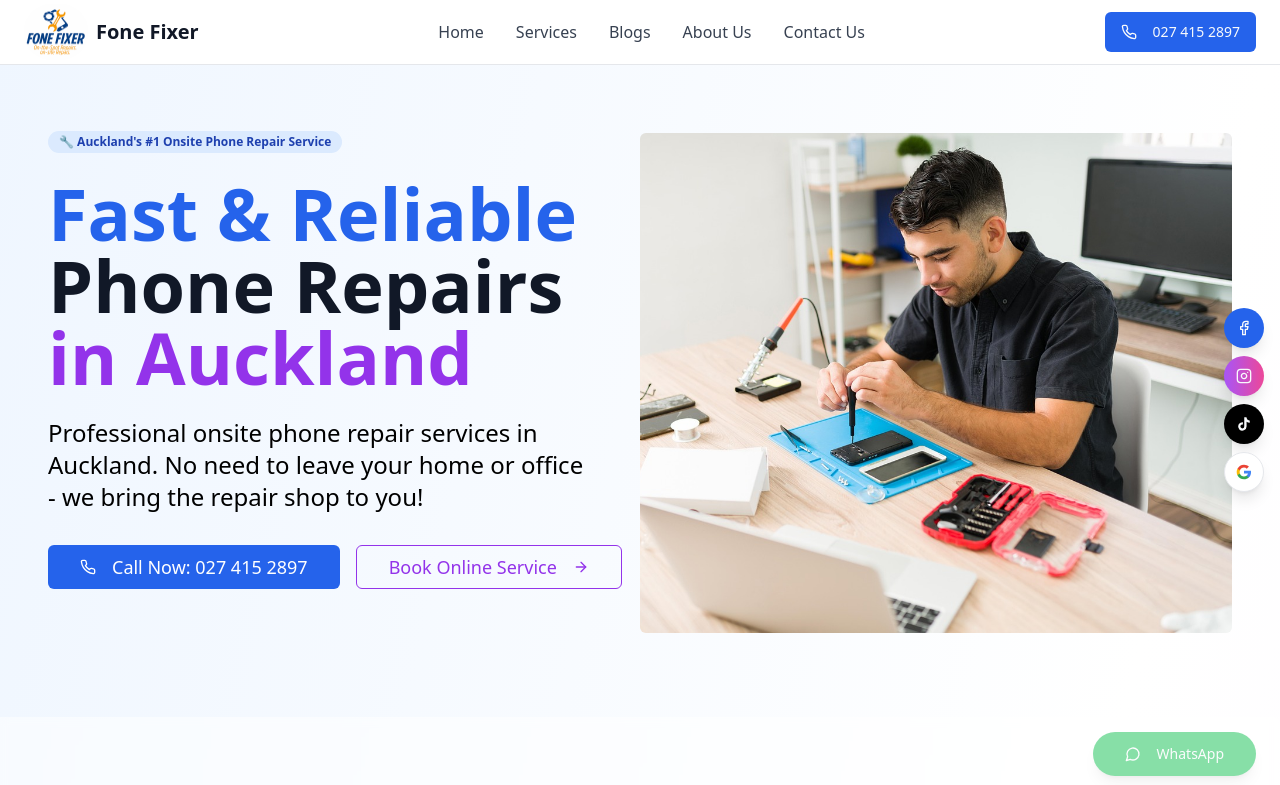
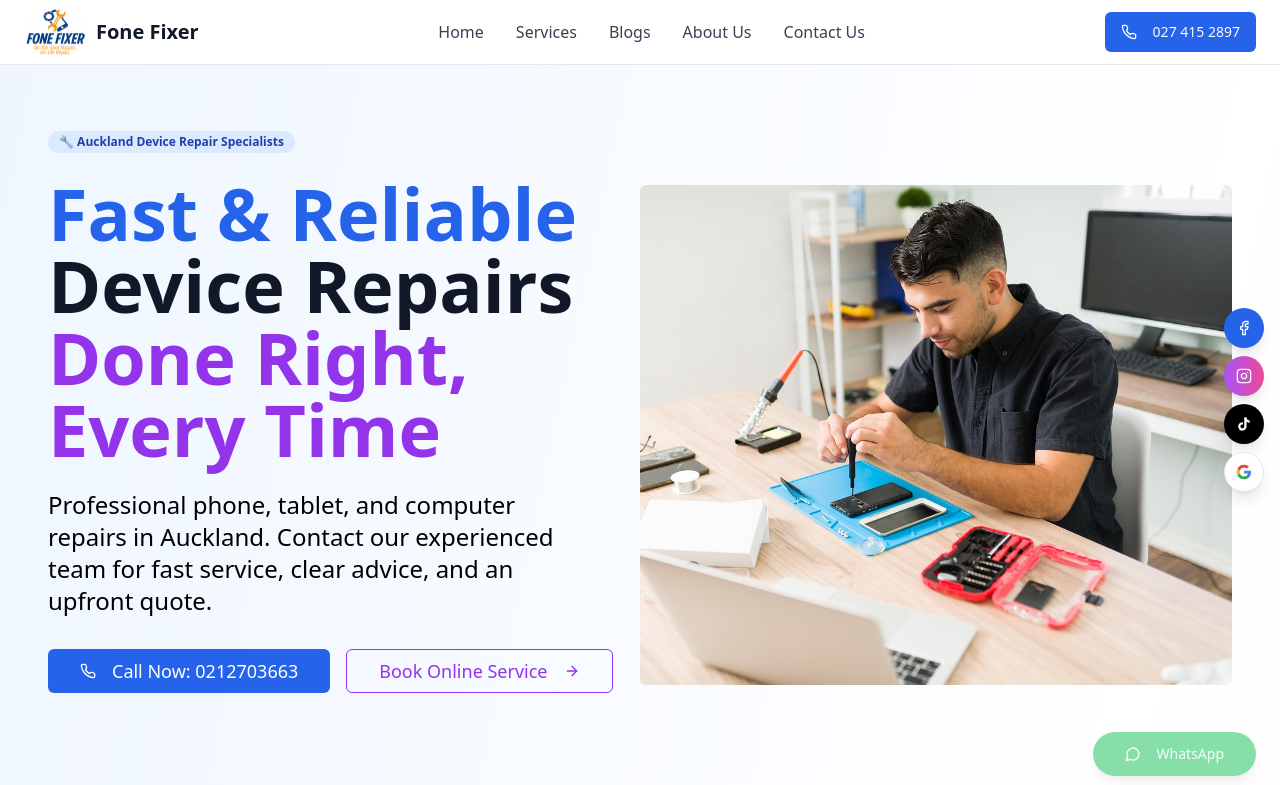
Before and after one commit to fixmastersnz/fonefixer, a Next.js app: page / in a window 1280 px wide. Shown: the top 785 px of the page. Built offline with nearby package versions, Linux system fonts and the light colour scheme.

Commit message:
Update page.tsx

```diff
--- a/app/page.tsx
+++ b/app/page.tsx
@@ -174,24 +174,23 @@ export default function HomePage() {
               className={`transition-all duration-1000 ${isVisible ? "opacity-100 translate-y-0" : "opacity-0 translate-y-10"}`}
             >
               <Badge className="mb-6 bg-blue-100 text-blue-800 hover:bg-blue-200">
-                🔧 Auckland's #1 Onsite Phone Repair Service
+                🔧  Auckland Device Repair Specialists
               </Badge>
               <h1 className="text-4xl md:text-6xl lg:text-7xl font-bold text-gray-900 mb-6 leading-tight text-left">
                 <span className="text-blue-600">Fast & Reliable</span>
                 <br />
-                Phone Repairs
+                Device Repairs
                 <br />
-                <span className="text-purple-600">in Auckland</span>
+                <span className="text-purple-600">Done Right, Every Time</span>
               </h1>
               <p className="text-xl md:text-2xl text-black mb-8 max-w-3xl">
-                Professional onsite phone repair services in Auckland. No need to leave your home or office - we bring the
-                repair shop to you!
+                Professional phone, tablet, and computer repairs in Auckland. Contact our experienced team for fast service, clear advice, and an upfront quote.
               </p>
               <div className="flex flex-col sm:flex-row gap-4 items-start mb-12">
                 <Button asChild size="lg" className="bg-blue-600 hover:bg-blue-700 text-white px-8 py-4 text-lg">
-                  <a href="tel:0274152897">
+                  <a href="tel:0212703663">
                     <Phone className="mr-2 h-5 w-5" />
-                    Call Now: 027 415 2897
+                    Call Now: 0212703663
                   </a>
                 </Button>
                 <Button
```
